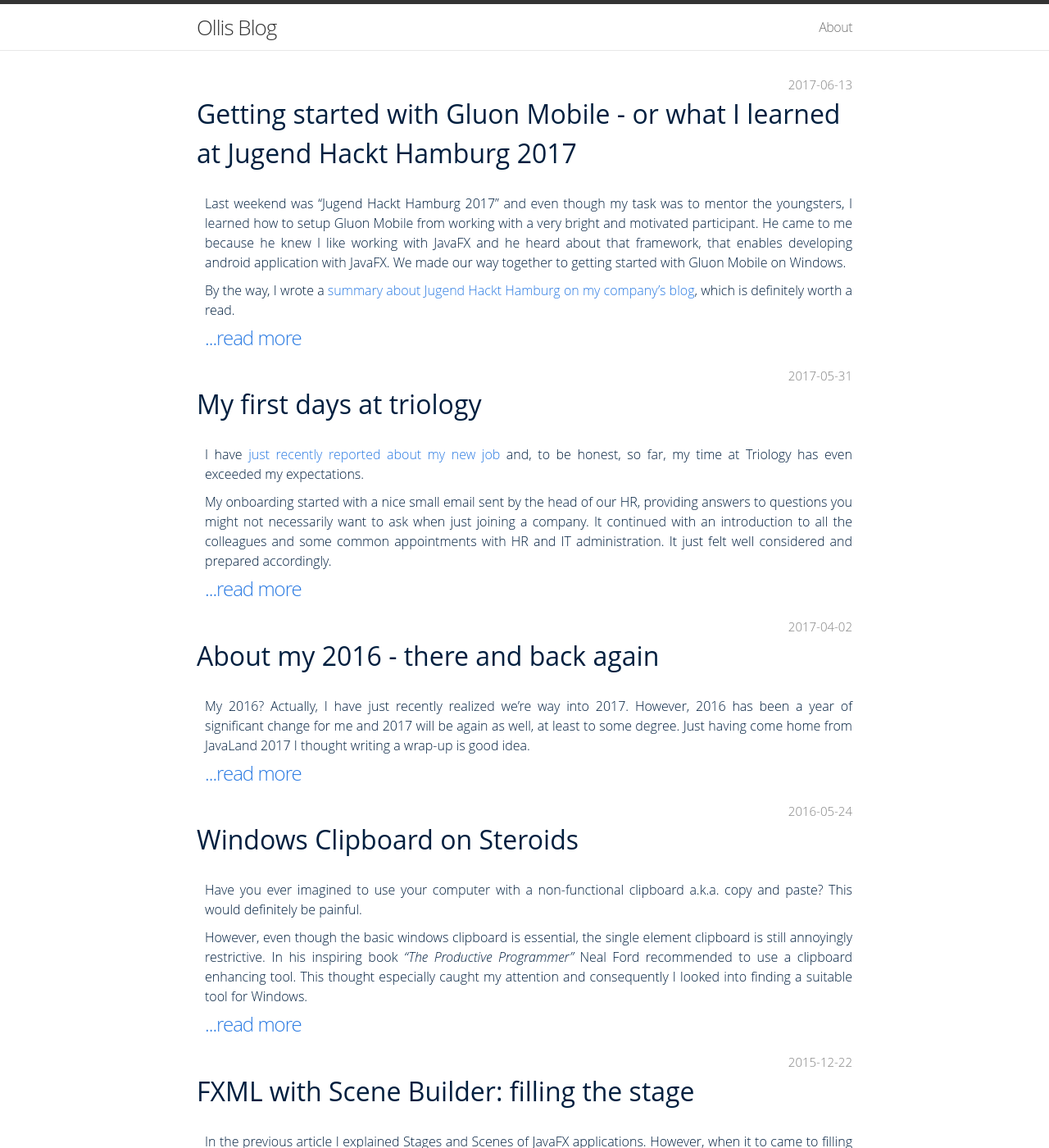
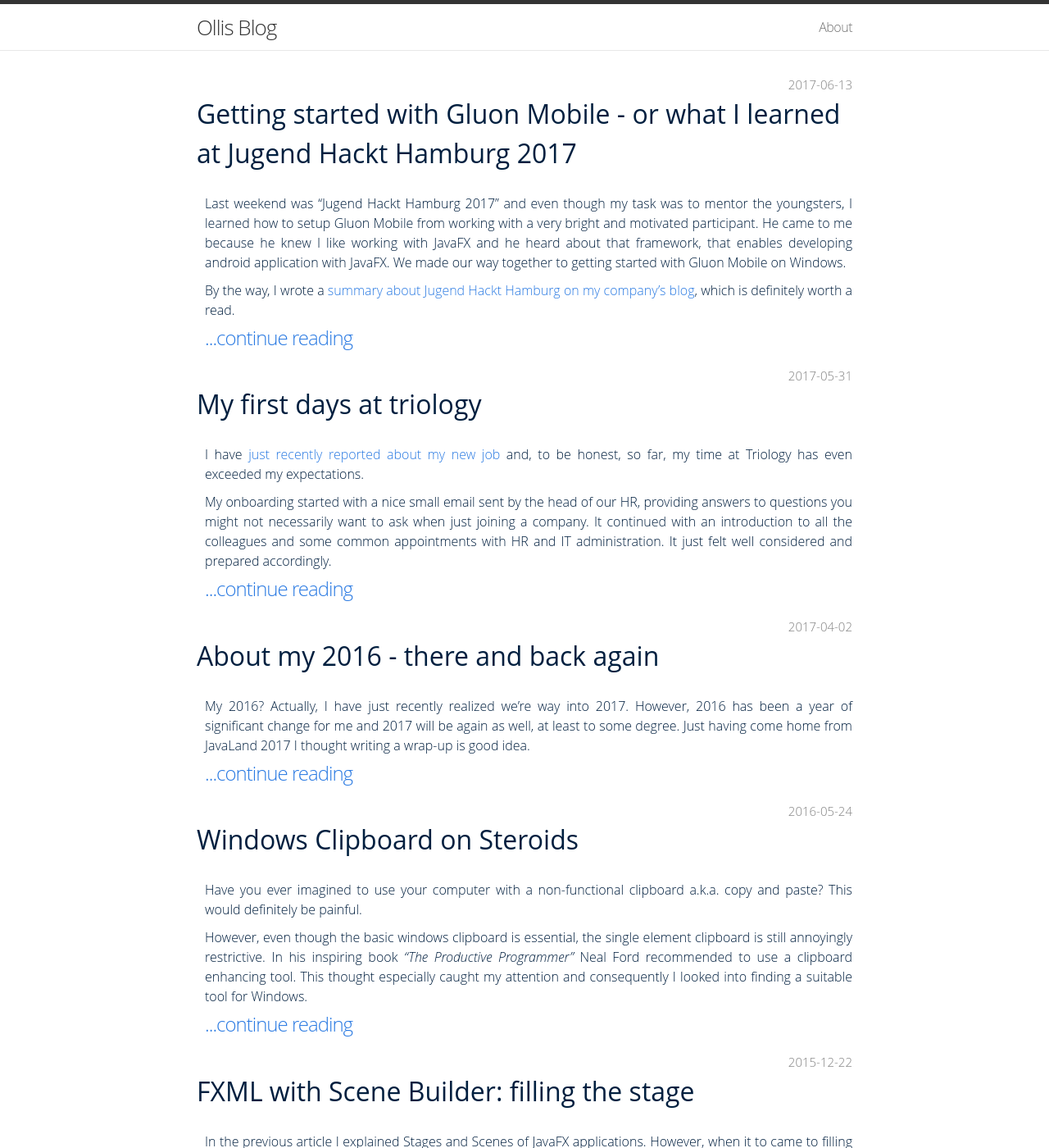
Before and after one commit to omilke/omilke.github.io, a Jekyll site: the page built from index.html, in a window 1280 px wide and 1400 px high. Shown: the whole window at 82% size. Built offline with Jekyll 4.4.1, drawn with Linux system fonts in a browser that asks for light colours; nearby versions of some CDN libraries; some of the changed text lies outside the part shown.

Commit message:
reword link

```diff
--- a/index.html
+++ b/index.html
@@ -12,7 +12,7 @@
         <div class="excerpt">
           {{ post.excerpt }}
 
-          <a class="post-link" href="{{ post.url | prepend: site.baseurl }}">...read more</a>
+          <a class="post-link" href="{{ post.url | prepend: site.baseurl }}">...continue reading</a>
         </div>
       </li>
     {% endfor %}
```
